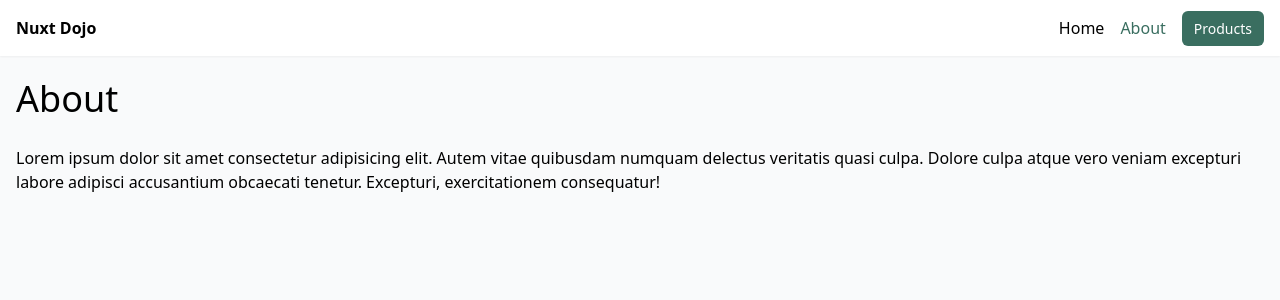
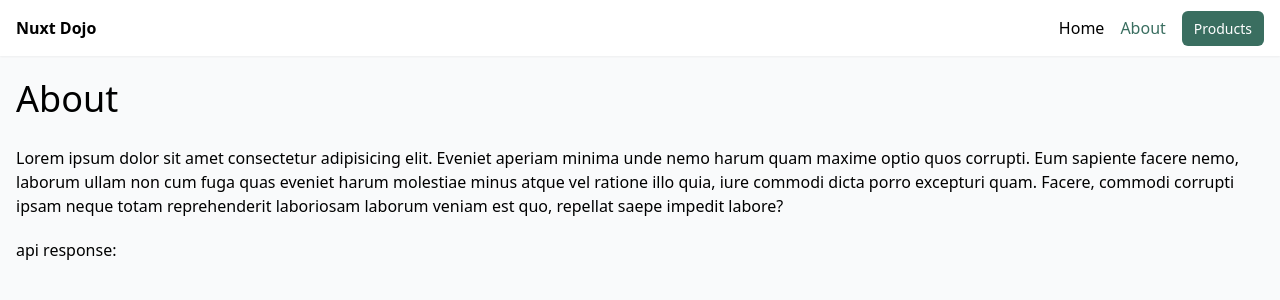
Before and after one commit to natko22/test-nux, a Nuxt app: page /about in a window 1280 px wide. Shown: the top 300 px of the page. Built offline with nearby package versions, Linux system fonts and the light colour scheme; no server answers.

Commit message:
using dynamic server routes

```diff
--- a/nuxt.config.ts
+++ b/nuxt.config.ts
@@ -15,4 +15,7 @@
       ],
     },
   },
+  runtimeConfig: {
+    currencyKey: process.env.CURRENCY_API_KEY,
+  },
 });
--- a/pages/about.vue
+++ b/pages/about.vue
@@ -2,17 +2,19 @@
   <div>
     <h2>About</h2>
     <p>
-      Lorem ipsum dolor sit amet consectetur adipisicing elit. Autem vitae
-      quibusdam numquam delectus veritatis quasi culpa. Dolore culpa atque vero
-      veniam excepturi labore adipisci accusantium obcaecati tenetur. Excepturi,
-      exercitationem consequatur!
+      Lorem ipsum dolor sit amet consectetur adipisicing elit. Eveniet aperiam
+      minima unde nemo harum quam maxime optio quos corrupti. Eum sapiente
+      facere nemo, laborum ullam non cum fuga quas eveniet harum molestiae minus
+      atque vel ratione illo quia, iure commodi dicta porro excepturi quam.
+      Facere, commodi corrupti ipsam neque totam reprehenderit laboriosam
+      laborum veniam est quo, repellat saepe impedit labore?
     </p>
+    <p>api response:</p>
+    <div>{{ data }}</div>
   </div>
 </template>
 
-<script lang="ts" setup></script>
-
-<style>
+<style scoped>
 h2 {
   margin-bottom: 20px;
   font-size: 36px;
@@ -21,3 +23,15 @@
   margin: 20px 0;
 }
 </style>
+
+<script setup>
+// const { data } = await useFetch('/api/ninja?name=mario')
+// const { data } = await useFetch('/api/ninja?name=mario', {
+//   method: 'post',
+//   body: {age: 30}
+// })
+
+// const { data } = await useFetch('/api/ninja')
+
+const { data } = await useFetch("/api/currency/GBP");
+</script>
```
Also changed, not shown: 2 other files (tests, documents, lock files or other folders).
